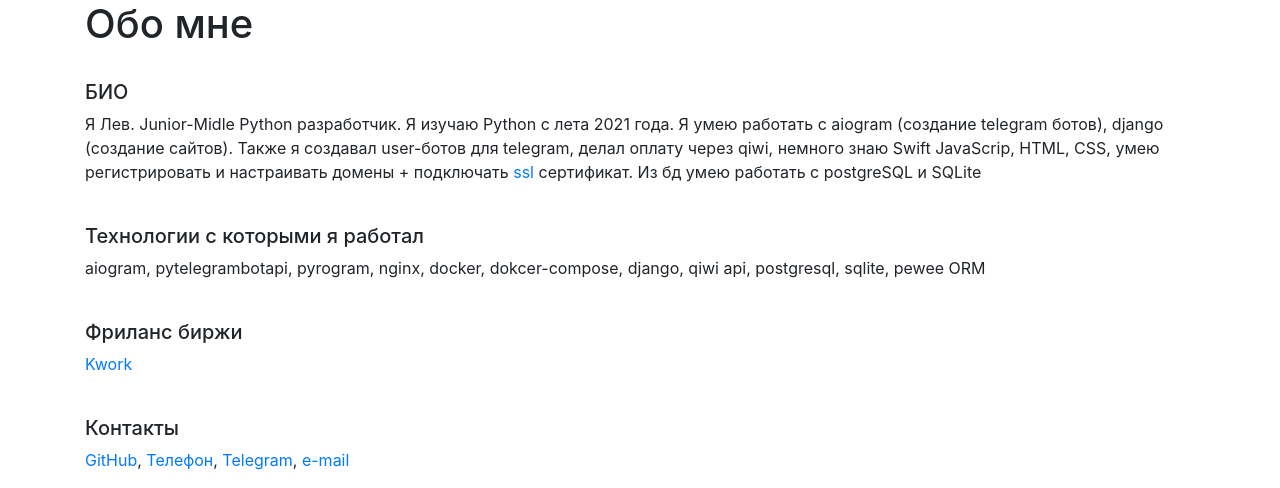
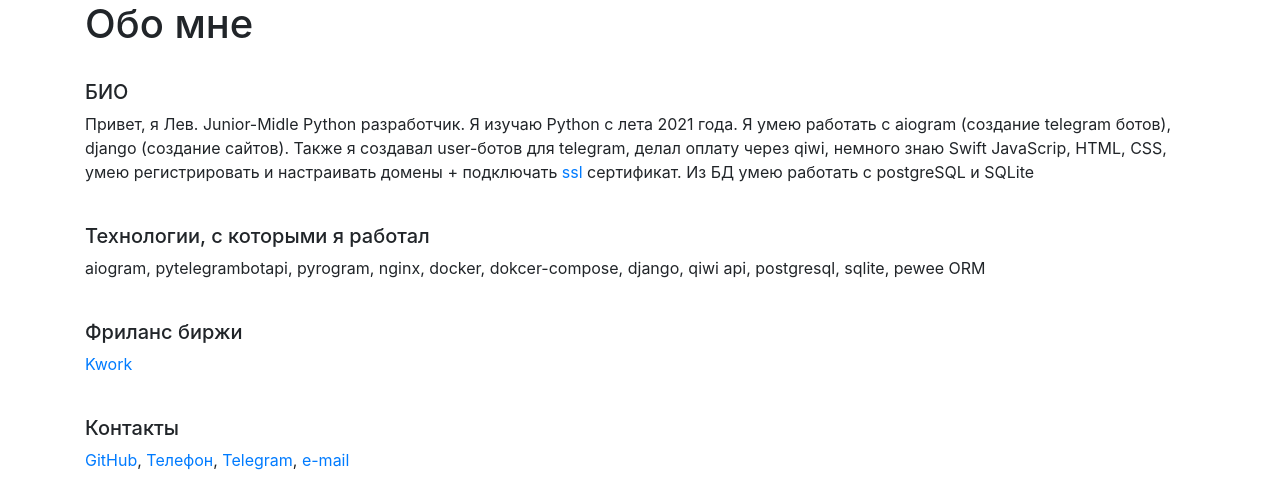
Before and after one commit to lev007-ops/my_portfolio, a Django app: page /about-me/ in a window 1280 px wide. Shown: the part 56-544 px from the top of the page. Run offline with Django 4.2, Linux system fonts and the light colour scheme; parts of the project's set-up code (start-up, migrations or seed data) failed here and were passed over.

Commit message:
update text on about page

```diff
--- a/personal_portfolio/templates/about_me/about_index.html
+++ b/personal_portfolio/templates/about_me/about_index.html
@@ -8,9 +8,9 @@
     <h1>Обо мне</h1>
     <br>
     <h5>БИО</h5>
-    <p>Я Лев. Junior-Midle Python разработчик. Я изучаю Python с лета 2021 года. Я умею работать с aiogram (создание telegram ботов), django (создание сайтов). Также я создавал user-ботов для telegram, делал оплату через qiwi, немного знаю Swift JavaScrip, HTML, CSS, умею регистрировать и настраивать домены + подключать <a href="https://ru.wikipedia.org/wiki/SSL">ssl</a> сертификат. Из бд умею работать с postgreSQL и SQLite</p>
+    <p>Привет, я Лев. Junior-Midle Python разработчик. Я изучаю Python с лета 2021 года. Я умею работать с aiogram (создание telegram ботов), django (создание сайтов). Также я создавал user-ботов для telegram, делал оплату через qiwi, немного знаю Swift JavaScrip, HTML, CSS, умею регистрировать и настраивать домены + подключать <a href="https://ru.wikipedia.org/wiki/SSL">ssl</a> сертификат. Из БД умею работать с postgreSQL и SQLite</p>
     <br>
-    <h5>Технологии с которыми я работал</h5>
+    <h5>Технологии, с которыми я работал</h5>
     <p>aiogram, pytelegrambotapi, pyrogram, nginx, docker, dokcer-compose, django, qiwi api, postgresql, sqlite, pewee ORM</p>
     <br>
     <h5>Фриланс биржи</h5>
```
